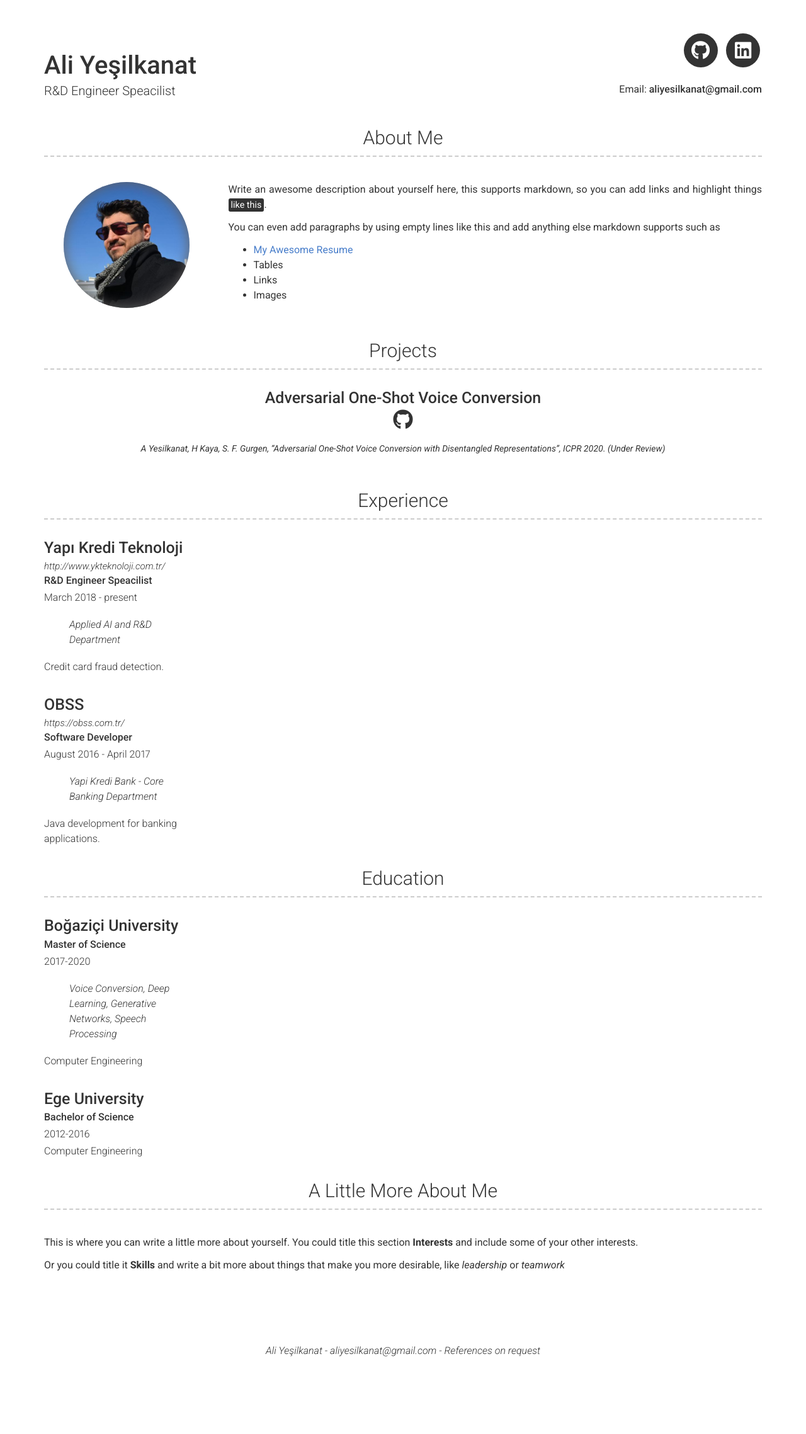
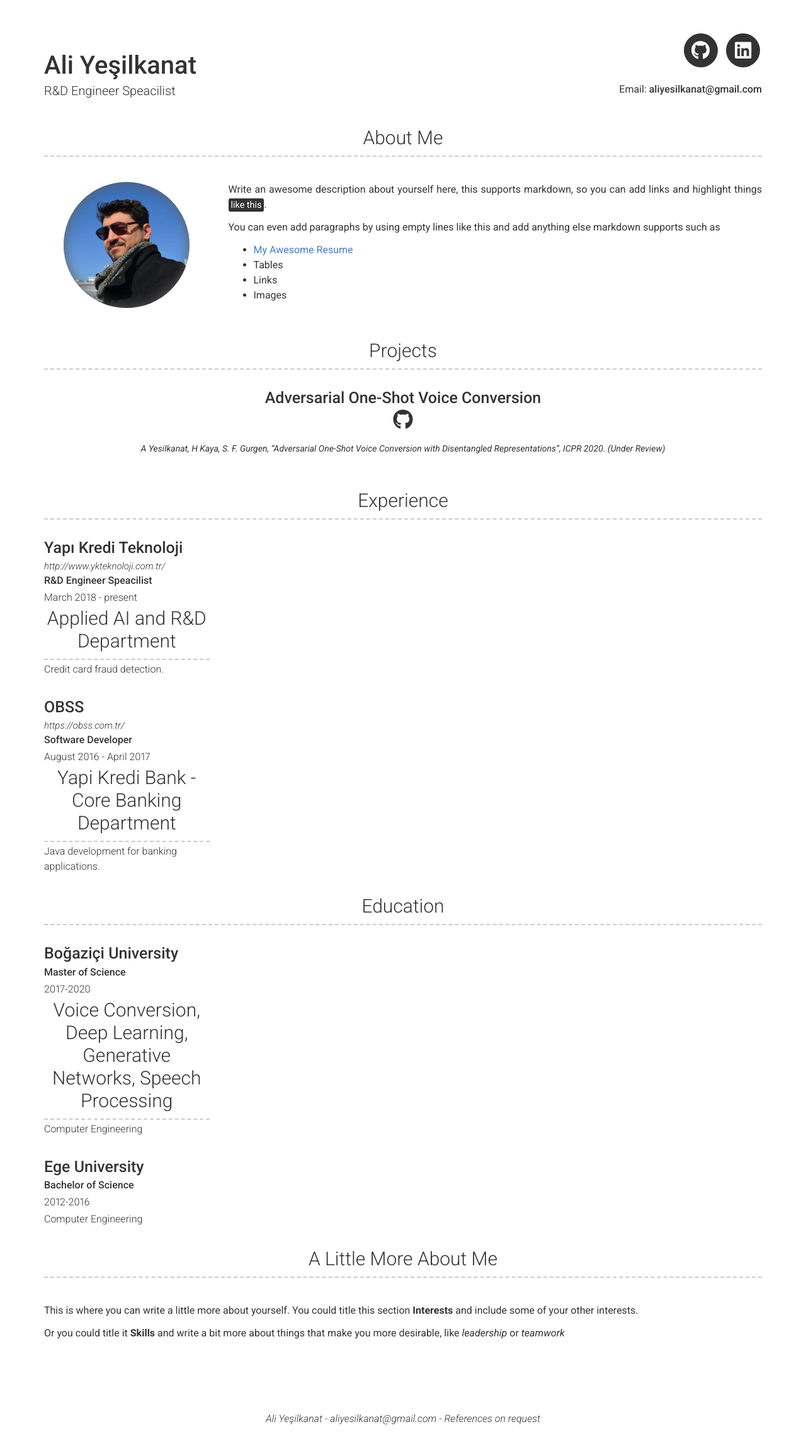
Before and after one commit to aliyesilkanat/aliyesilkanat.github.io, a Jekyll site: the page built from index.md, in a window 1280 px wide. Shown: the whole page at 63% size. Built offline with Jekyll 4.4.1, drawn with Linux system fonts in a browser that asks for light colours; nearby versions of some CDN libraries; before the commit the page ends 2169 px from its top, so only the background shows below that.

Commit message:
Update left.html

```diff
--- a/_includes/left.html
+++ b/_includes/left.html
@@ -20,9 +20,9 @@
       </p>
     {%- endif -%}
   {%- if include.item.quote -%}
-      <p class="quote">{{ include.item.quote }}</p>
+      <h3>{{ include.item.quote }}</h3>
     {%- endif -%}
-    {{ include.item.description | strip | markdownify }}
+  <p>{{ include.item.description | strip | markdownify }}</p>
   </div>
   <div class="col-xs-12 col-sm-8 col-md-9 col-print-12">
 
```
